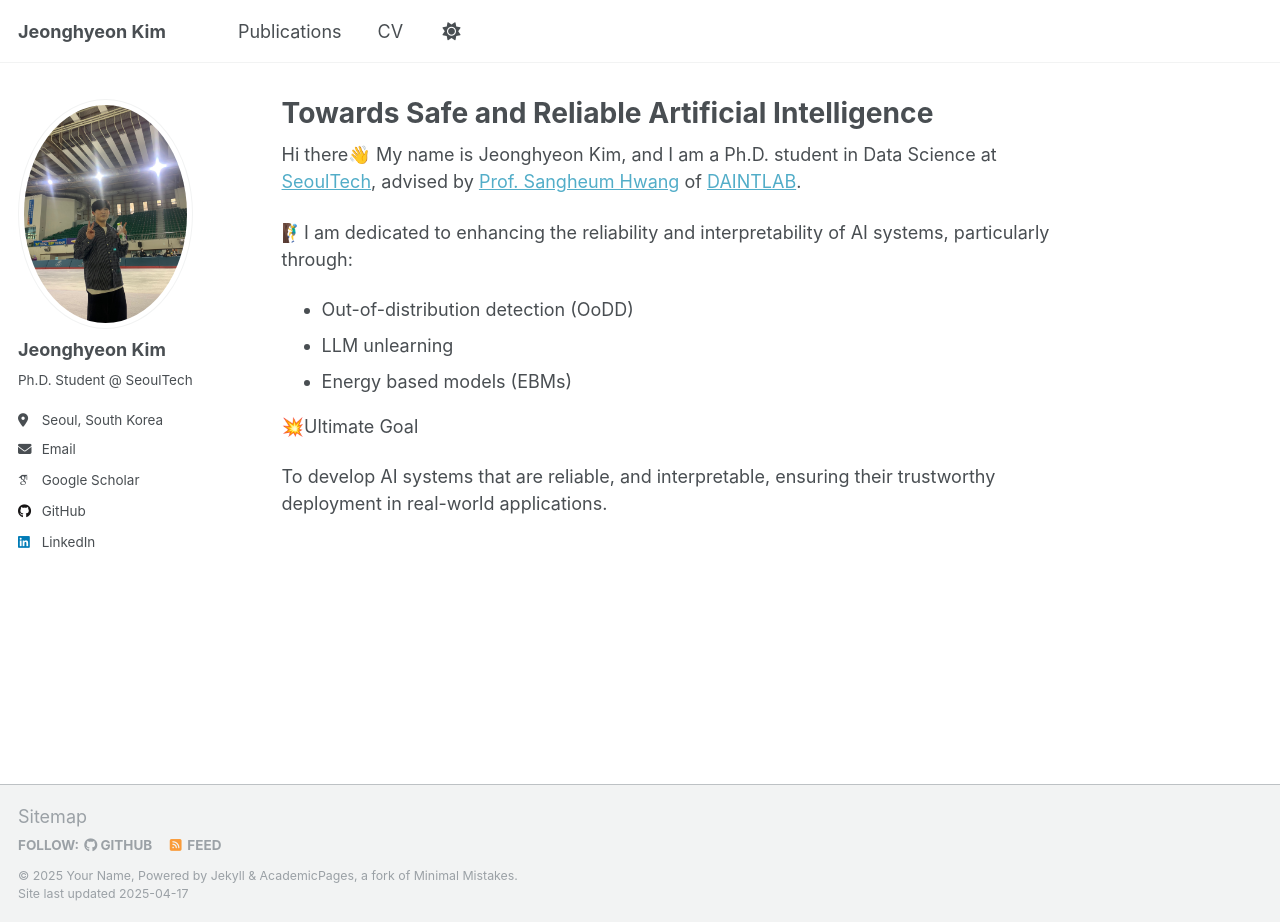
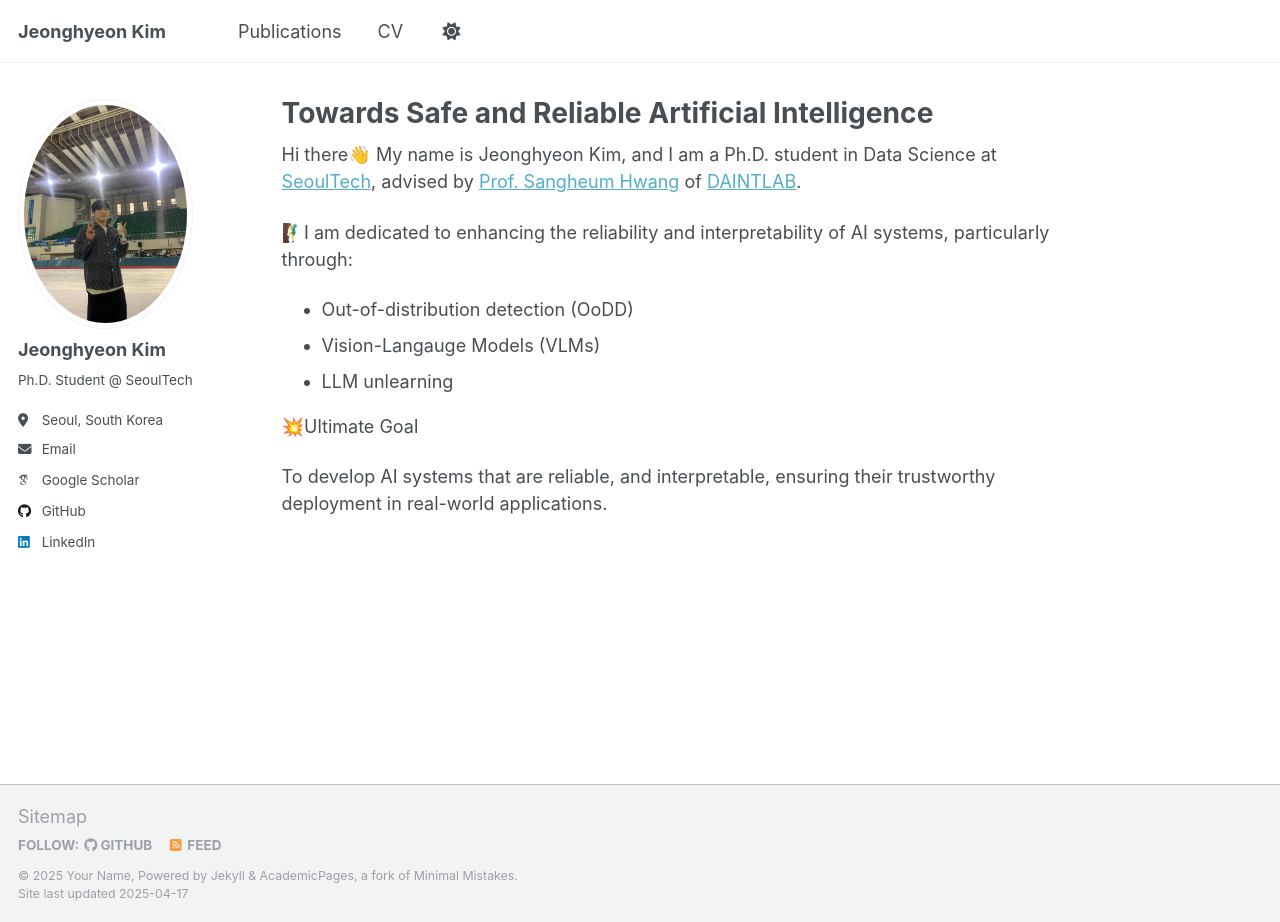
Before and after one commit to ma-kjh/ma-kjh.github.io, a Jekyll site: the page built from _pages/about.md, in a window 1280 px wide and 922 px high. Built offline with Jekyll 4.4.1, drawn with Linux system fonts in a browser that asks for light colours; some web fonts are replaced.

Commit message:
Update about.md

```diff
--- a/_pages/about.md
+++ b/_pages/about.md
@@ -12,8 +12,8 @@ Hi there👋 My name is Jeonghyeon Kim, and I am a Ph.D. student in Data Science
  🧗‍♂️I am dedicated to enhancing the reliability and interpretability of AI systems, particularly through:
 
  - Out-of-distribution detection (OoDD)
+ - Vision-Langauge Models (VLMs)
  - LLM unlearning
- - Energy based models (EBMs)
 
  💥Ultimate Goal
 
```
